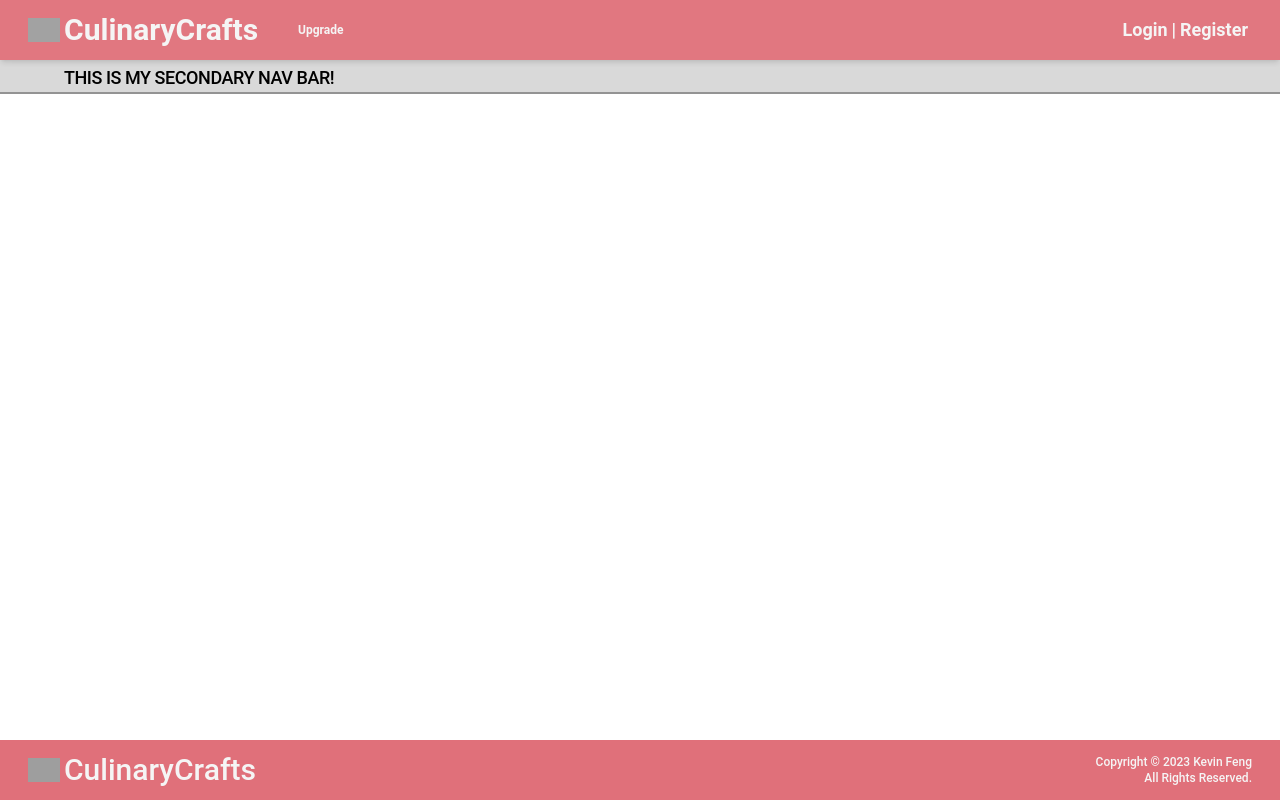
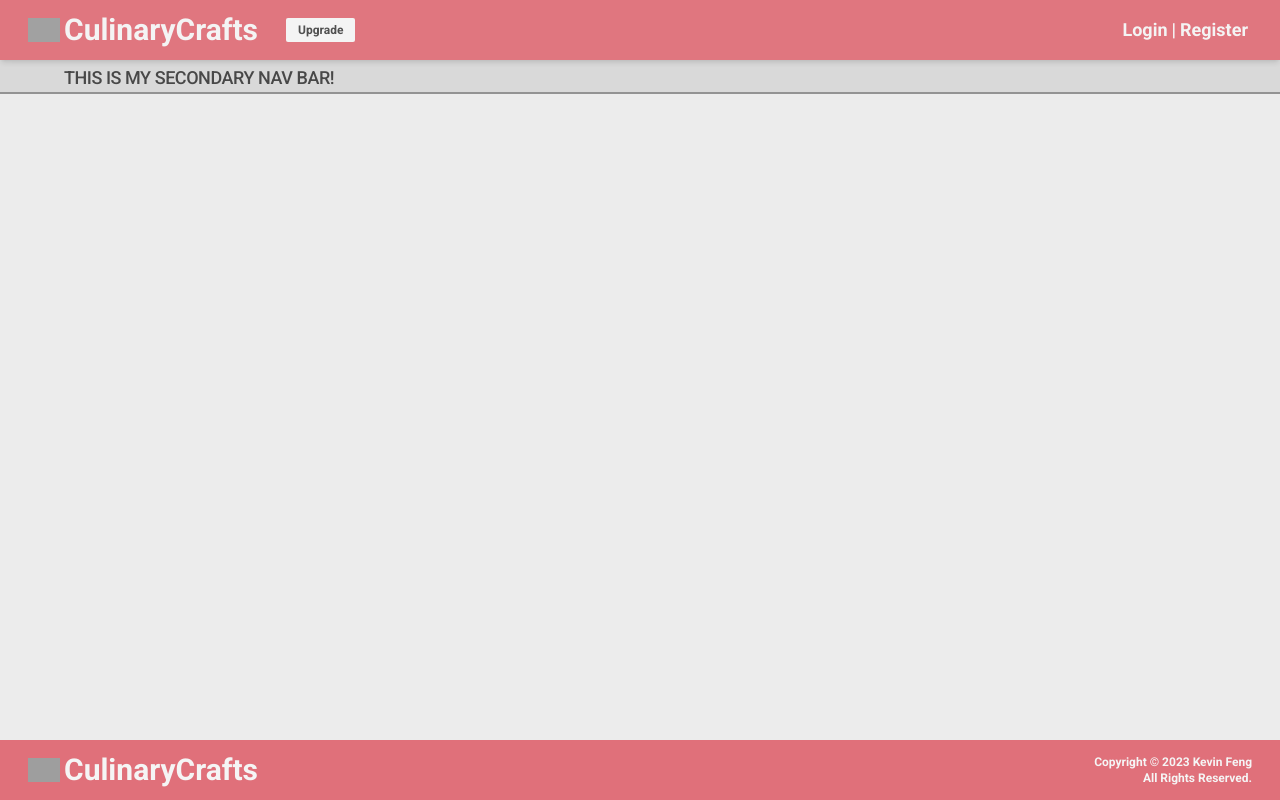
Before and after one commit to kevinf58/Reflectify-Web, a React (Vite) app: page / in a window 1280 px wide. Built offline with nearby package versions, Linux system fonts and the light colour scheme; grey boxes are pictures that could not be loaded.

Commit message:
removed default css styling and updated components

```diff
--- a/src/App.tsx
+++ b/src/App.tsx
@@ -6,14 +6,12 @@ import { Footer } from "./components/common/Footer";
 function App() {
   return (
     <>
-      <section className="flex flex-col min-h-screen">
+      <section className="flex flex-col min-h-screen bg-lightgrey text-black">
         <header className="sticky top-0 z-10">
           <PrimaryNavBar />
           <SecondaryNavBar />
         </header>
-        <main className="grow">
-          {/* <Router /> */}
-        </main>
+        <main className="grow">{/* <Router /> */}</main>
         <Footer />
       </section>
     </>
--- a/src/components/NavBar/PrimaryNavBar.tsx
+++ b/src/components/NavBar/PrimaryNavBar.tsx
@@ -21,7 +21,6 @@ export const PrimaryNavBar = () => {
             bgColor="white"
             textColor="black"
             action={<a href="/upgrade">Upgrade</a>}
-            size="default"
           />
         </li>
         <li className="ml-auto text-lg">
--- a/src/components/NavBar/SecondaryNavBar.tsx
+++ b/src/components/NavBar/SecondaryNavBar.tsx
@@ -1,6 +1,6 @@
 export const SecondaryNavBar = () => {
   return (
-    <section className="font-header font-medium text-lg w-screen bg-grey border-b-default border-darkgrey tracking-tight pl-16 pt-1">
+    <section className="font-header font-medium text-lg w-screen bg-grey border-b-default border-solid border-darkgrey tracking-tight pl-16 pt-1">
       THIS IS MY SECONDARY NAV BAR!
     </section>
   );
--- a/src/components/common/Button.tsx
+++ b/src/components/common/Button.tsx
@@ -3,15 +3,7 @@ import { ButtonProps } from "../../types/Button.type";
 export const Button = (props: ButtonProps) => {
   return (
     <button
-      className={`bg-${props.bgColor} text-${props.textColor} ${
-        props.size === "small"
-          ? ""
-          : props.size === "default"
-          ? "text-xs py-1 px-3"
-          : props.size === "large"
-          ? "text-base py-1 px-4"
-          : ""
-      } rounded-sm hover:bg-opacity-40 hover:text-white transition-all duration-300`}
+      className={`bg-white text-black text-xs py-1 px-3 rounded-sm hover:bg-opacity-40 hover:text-white transition-all duration-300`}
     >
       {props.action}
     </button>
--- a/src/index.css
+++ b/src/index.css
@@ -1,8 +1,8 @@
+@import url("https://fonts.googleapis.com/css2?family=Fredoka:wght@600&family=Roboto+Condensed:wght@400;700&family=Roboto:wght@400;500;700&display=swap");
+
 @tailwind base;
 @tailwind components;
 @tailwind utilities;
-
-@import url("https://fonts.googleapis.com/css2?family=Fredoka:wght@600&family=Roboto+Condensed:wght@400;700&family=Roboto:wght@400;500;700&display=swap");
 
 @layer components {
   .link-hover-animation {
@@ -11,6 +11,21 @@
   .link-hover-animation-2 {
     @apply hover:backdrop-brightness-90 transition-all duration-200 p-1;
   }
+}
+
+html,
+body {
+  overscroll-behavior-y: contain;
+  margin: 0;
+  height: 100%;
+
+  /* subtract the height of the navbar (70px) */
+  --scrollbar-width: calc(100vw - 100%);
+}
+
+#app {
+  width: 100%;
+  height: 100%;
 }
 
 .disable-mouse-events {
@@ -108,6 +123,7 @@ audio,
 video {
   margin: 0;
   padding: 0;
+  border: 0;
   font-size: 100%;
   font: inherit;
   vertical-align: baseline;
@@ -125,11 +141,7 @@ nav,
 section {
   display: block;
 }
-body.no-scroll {
-  margin: 0;
-  height: 100%;
-  overflow: hidden;
-}
+
 ol,
 ul {
   list-style: none;
@@ -145,7 +157,37 @@ q:after {
   content: "";
   content: none;
 }
-
+table {
+  border-collapse: collapse;
+  border-spacing: 0;
+}
+button {
+  cursor: pointer;
+}
+h1 {
+  font-size: 6em;
+  font-weight: bold;
+}
+h2 {
+  font-size: 5em;
+  font-weight: bold;
+}
+h3 {
+  font-size: 4em;
+  font-weight: bold;
+}
+h4 {
+  font-size: 3em;
+  font-weight: bold;
+}
+h5 {
+  font-size: 2em;
+  font-weight: bold;
+}
+a {
+  color: inherit;
+  text-decoration: inherit;
+}
 img {
   -webkit-user-drag: none;
   -khtml-user-drag: none;
@@ -169,3 +211,26 @@ input[type="reset"] {
   cursor: pointer;
   outline: inherit;
 }
+input,
+input:focus,
+textarea:focus,
+select:focus {
+  outline: none;
+  border: none;
+  font: inherit;
+}
+
+::-webkit-scrollbar {
+  width: 10px;
+}
+::-webkit-scrollbar-track {
+  background: #ecf4fb73;
+  border-radius: 10px;
+}
+::-webkit-scrollbar-thumb {
+  background: rgb(150, 126, 118);
+  border-radius: 10px;
+}
+::-webkit-scrollbar-thumb:hover {
+  background: rgb(126, 106, 99);
+}
--- a/src/types/Button.type.tsx
+++ b/src/types/Button.type.tsx
@@ -2,5 +2,4 @@ export type ButtonProps = {
   bgColor: string;
   textColor: string;
   action: JSX.Element;
-  size: "small" | "default" | "large";
 };
```
